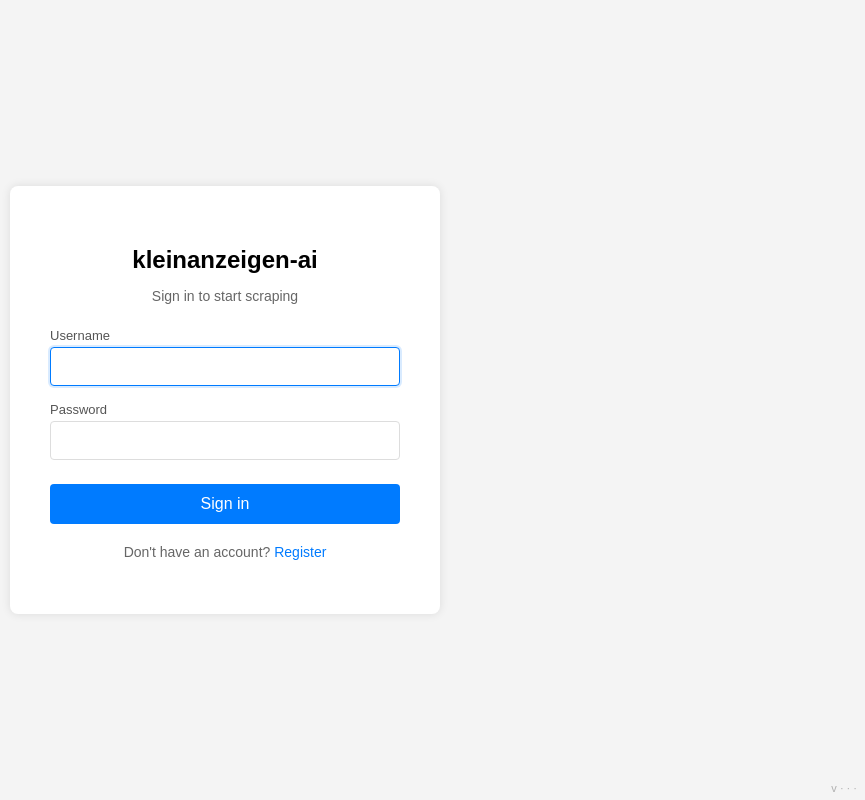
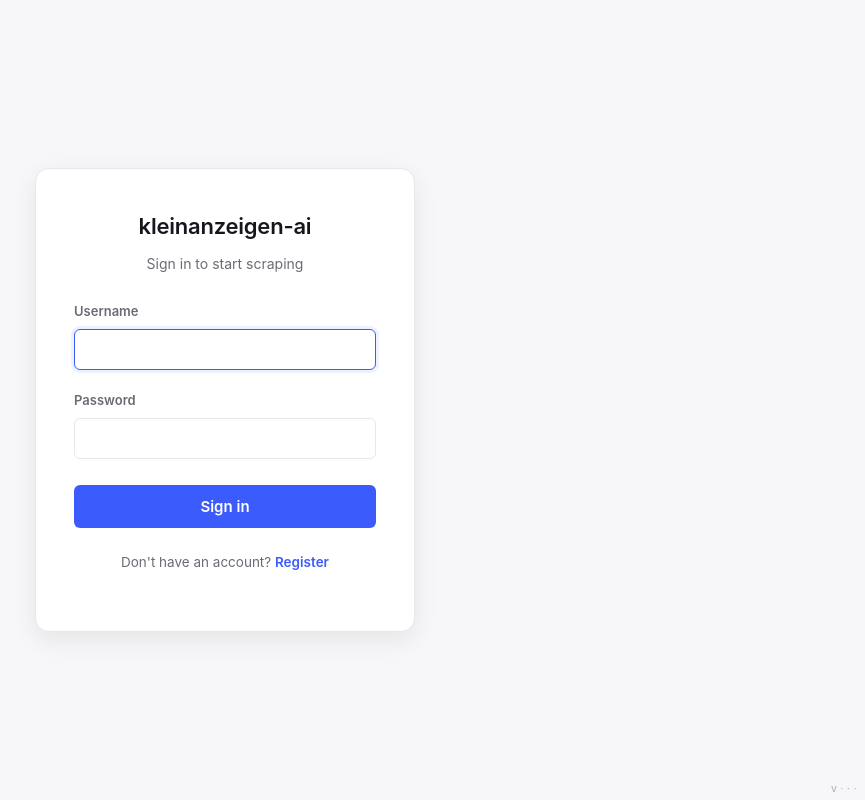
Before and after one commit to duduspieleklee-create/kleinanzeigen-ai, a Python web app: template app/api/templates/login.html in a window 1280 px wide. Shown: the whole page, without its empty margins (415-1280 px from the left). Run offline with Jinja, Linux system fonts and the light colour scheme; the template is opened without the code that fills it, so the values that code supplies are empty.

Commit message:
Redesign login page: modern minimal styling via shared stylesheet

```diff
--- a/app/api/templates/login.html
+++ b/app/api/templates/login.html
@@ -9,110 +9,9 @@
     <meta name="apple-mobile-web-app-capable" content="yes">
     <meta name="apple-mobile-web-app-status-bar-style" content="default">
     <meta name="apple-mobile-web-app-title" content="KA-AI">
-    <style>
-        body {
-            font-family: Arial, sans-serif;
-            background-color: #f4f4f4;
-            display: flex;
-            justify-content: center;
-            align-items: center;
-            height: 100vh;
-            margin: 0;
-        }
-        .login-container {
-            background: white;
-            padding: 40px;
-            border-radius: 8px;
-            box-shadow: 0 0 10px rgba(0,0,0,0.1);
-            width: 350px;
-            text-align: center;
-        }
-        h2 { margin-bottom: 8px; }
-        .subtitle { color: #666; margin-bottom: 24px; font-size: 14px; }
-        .form-group {
-            text-align: left;
-            margin-bottom: 16px;
-        }
-        label {
-            display: block;
-            font-size: 13px;
-            color: #555;
-            margin-bottom: 4px;
-        }
-        input[type="text"], input[type="password"], input[type="email"] {
-            width: 100%;
-            padding: 10px 12px;
-            border: 1px solid #ddd;
-            border-radius: 4px;
-            font-size: 15px;
-            box-sizing: border-box;
-        }
-        input:focus {
-            outline: none;
-            border-color: #007bff;
-            box-shadow: 0 0 0 2px rgba(0,123,255,0.15);
-        }
-        .login-btn {
-            width: 100%;
-            padding: 11px;
-            background-color: #007bff;
-            color: white;
-            border: none;
-            border-radius: 4px;
-            font-size: 16px;
-            cursor: pointer;
-            margin-top: 8px;
-        }
-        .login-btn:hover { background-color: #0069d9; }
-        .error-msg {
-            color: #d93025;
-            margin-top: 14px;
-            font-size: 14px;
-        }
-        .divider {
-            display: flex;
-            align-items: center;
-            text-align: center;
-            color: #999;
-            font-size: 13px;
-            margin: 20px 0;
-        }
-        .divider::before, .divider::after {
-            content: "";
-            flex: 1;
-            border-bottom: 1px solid #eee;
-        }
-        .divider span { padding: 0 12px; }
-        .google-btn {
-            display: flex;
-            align-items: center;
-            justify-content: center;
-            gap: 8px;
-            width: 100%;
-            padding: 11px;
-            background: #fff;
-            color: #444;
-            border: 1px solid #ddd;
-            border-radius: 4px;
-            font-size: 15px;
-            cursor: pointer;
-            text-decoration: none;
-            box-sizing: border-box;
-        }
-        .google-btn:hover { background: #f7f7f7; }
-        .register-link {
-            margin-top: 20px;
-            font-size: 14px;
-            color: #666;
-        }
-        .register-link a {
-            color: #007bff;
-            text-decoration: none;
-        }
-        .register-link a:hover { text-decoration: underline; }
-    </style>
+    <link rel="stylesheet" href="/static/style.css">
 </head>
-<body>
+<body class="auth-page">
     <div class="login-container">
         <h2>kleinanzeigen-ai</h2>
         <p class="subtitle">Sign in to start scraping</p>
```
